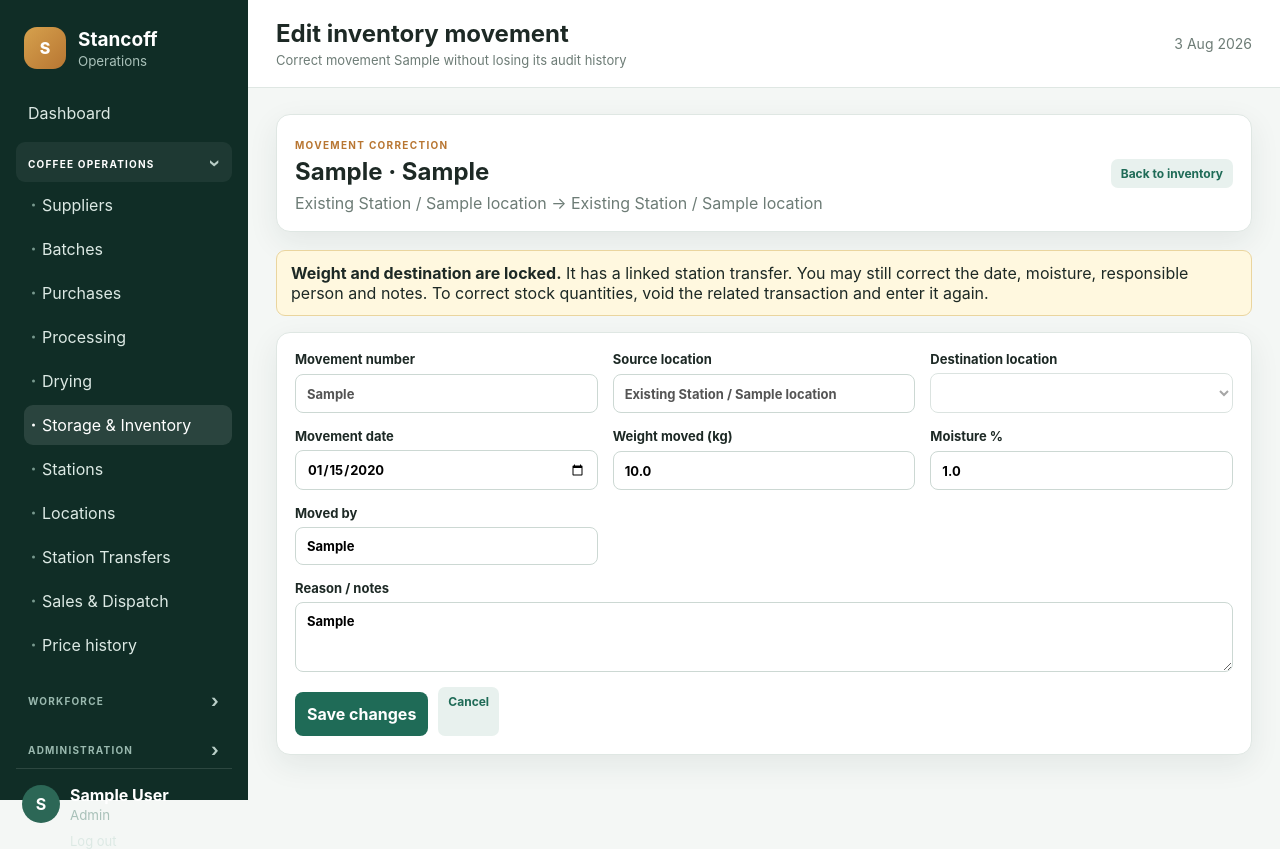
After one commit to OBEDATULINDA/Stancoff, a Flask app: page /inventory/movement/1/edit in a window 1280 px wide. The commit adds this page. Run offline with Flask 3, Linux system fonts and the light colour scheme; the visitor is signed in with stand-in values (Sample User, id 1); tables that the repository leaves empty hold one stand-in row (values such as "Sample post"); lists and menus that the app fills with data are empty; some libraries are stand-ins or nearby versions.

Commit message:
Added edit button to movements

```diff
--- a/app.py
+++ b/app.py
@@ -1598,6 +1598,152 @@ def inventory():
     )
 
 
+@app.route("/inventory/movement/<int:id>/edit", methods=["GET", "POST"])
+@permission_required("inventory")
+def inventory_movement_edit(id):
+    movement = CoffeeMovement.query.get_or_404(id)
+    if movement.status == "Voided":
+        flash("A voided movement cannot be edited.")
+        return redirect(url_for("inventory"))
+
+    destination_stock = CoffeeStock.query.filter_by(
+        drying_id=movement.drying_id, location_id=movement.to_location_id
+    ).first()
+    linked_transfer = StationTransfer.query.filter_by(movement_id=movement.id).first()
+    later_movement = CoffeeMovement.query.filter(
+        CoffeeMovement.drying_id == movement.drying_id,
+        CoffeeMovement.from_location_id == movement.to_location_id,
+        CoffeeMovement.status == "Active",
+        CoffeeMovement.id > movement.id,
+    ).first()
+    later_dispatch = None
+    if destination_stock:
+        later_dispatch = Dispatch.query.filter(
+            Dispatch.stock_id == destination_stock.id,
+            Dispatch.status == "Active",
+            Dispatch.created_at > movement.created_at,
+        ).first()
+
+    protected_type = (movement.movement_type or "").startswith("Finished Drying")
+    can_change_stock = not linked_transfer and not later_movement and not later_dispatch and not protected_type
+
+    if request.method == "POST":
+        try:
+            movement_date = datetime.strptime(request.form["movement_date"], "%Y-%m-%d").date()
+        except (KeyError, ValueError):
+            flash("Enter a valid movement date.")
+            return redirect(url_for("inventory_movement_edit", id=id))
+
+        moisture = float(request.form["moisture"]) if request.form.get("moisture") else None
+        reason = (request.form.get("reason") or "").strip()
+        moved_by = (request.form.get("moved_by") or "").strip()
+
+        # Metadata may always be corrected on an active movement.
+        movement.movement_date = movement_date
+        movement.moisture = moisture
+        movement.reason = reason
+        movement.moved_by = moved_by
+
+        if can_change_stock:
+            try:
+                new_destination_id = int(request.form["to_location_id"])
+                new_weight = float(request.form.get("weight") or 0)
+            except (KeyError, TypeError, ValueError):
+                flash("Enter a valid destination and movement weight.")
+                return redirect(url_for("inventory_movement_edit", id=id))
+
+            new_destination = Location.query.get_or_404(new_destination_id)
+            if new_destination.id == movement.from_location_id:
+                flash("The destination must be different from the source location.")
+                return redirect(url_for("inventory_movement_edit", id=id))
+            if new_weight <= 0:
+                flash("Movement weight must be greater than zero.")
+                return redirect(url_for("inventory_movement_edit", id=id))
+            if not destination_stock or float(destination_stock.weight or 0) + 0.0001 < float(movement.weight or 0):
+                flash("Weight or destination cannot be changed because the original destination no longer holds enough coffee to reverse this movement.")
+                return redirect(url_for("inventory_movement_edit", id=id))
+
+            source_stock = CoffeeStock.query.filter_by(
+                drying_id=movement.drying_id, location_id=movement.from_location_id
+            ).first()
+            if not source_stock:
+                source_stock = CoffeeStock(
+                    drying_id=movement.drying_id,
+                    batch_id=movement.batch_id,
+                    grade=movement.grade,
+                    location_id=movement.from_location_id,
+                    weight=0,
+                    moisture=movement.moisture,
+                    stock_status=stock_status_for_location(movement.from_location.location_type),
+                )
+                db.session.add(source_stock)
+                db.session.flush()
+
+            # Reverse the original movement first.
+            destination_stock.weight = max(0, float(destination_stock.weight or 0) - float(movement.weight or 0))
+            source_stock.weight = float(source_stock.weight or 0) + float(movement.weight or 0)
+
+            if new_weight > float(source_stock.weight or 0) + 0.0001:
+                db.session.rollback()
+                flash(f"The revised weight cannot exceed the available source balance of {source_stock.weight:,.2f} kg.")
+                return redirect(url_for("inventory_movement_edit", id=id))
+
+            revised_destination_stock = CoffeeStock.query.filter_by(
+                drying_id=movement.drying_id, location_id=new_destination.id
+            ).first()
+            old_revised_weight = float(revised_destination_stock.weight or 0) if revised_destination_stock else 0
+            if not revised_destination_stock:
+                revised_destination_stock = CoffeeStock(
+                    drying_id=movement.drying_id,
+                    batch_id=movement.batch_id,
+                    grade=movement.grade,
+                    location_id=new_destination.id,
+                    weight=0,
+                    moisture=moisture,
+                    stock_status=stock_status_for_location(new_destination.location_type),
+                )
+                db.session.add(revised_destination_stock)
+
+            new_total = old_revised_weight + new_weight
+            if moisture is not None:
+                old_m = float(revised_destination_stock.moisture if revised_destination_stock.moisture is not None else moisture)
+                revised_destination_stock.moisture = ((old_revised_weight * old_m) + (new_weight * moisture)) / new_total if new_total else moisture
+            revised_destination_stock.weight = new_total
+            revised_destination_stock.stock_status = stock_status_for_location(new_destination.location_type)
+            source_stock.weight = max(0, float(source_stock.weight or 0) - new_weight)
+            source_stock.stock_status = stock_status_for_location(movement.from_location.location_type)
+
+            movement.to_location_id = new_destination.id
+            movement.weight = new_weight
+            movement.movement_type = {
+                "Drying Area": "Return to Drying",
+                "Temporary Storage": "Temporary Storage",
+                "Final Warehouse": "Final Storage",
+            }.get(new_destination.location_type, "Transfer")
+
+        db.session.commit()
+        log_action("EDIT", "Inventory Movement", movement.id, movement.movement_no)
+        if can_change_stock:
+            flash("Movement and inventory balances updated successfully.")
+        else:
+            flash("Movement details updated. Weight and destination were protected because linked activity already exists.")
+        return redirect(url_for("inventory"))
+
+    locations_list = Location.query.filter_by(status="Active").order_by(
+        Location.station_id, Location.location_type, Location.name
+    ).all()
+    return render_template(
+        "movement_edit.html",
+        movement=movement,
+        locations=locations_list,
+        can_change_stock=can_change_stock,
+        linked_transfer=linked_transfer,
+        later_movement=later_movement,
+        later_dispatch=later_dispatch,
+        protected_type=protected_type,
+    )
+
+
 @app.route("/inventory/movement/<int:id>/print")
 @permission_required("inventory")
 def inventory_movement_print(id):
--- a/templates/inventory.html
+++ b/templates/inventory.html
@@ -37,7 +37,7 @@
 <section class="panel" style="margin-top:18px">
   <div class="panel-heading"><div><span class="eyebrow">Audit trail</span><h2>Movement history</h2></div></div>
   <div class="table-scroll"><table><thead><tr><th>No.</th><th>Date</th><th>Batch</th><th>Grade</th><th>From station/location</th><th>To station/location</th><th>Weight</th><th>Moisture</th><th>Type</th><th>Status</th><th>Moving form</th><th>Action</th></tr></thead><tbody>
-  {% for m in movements %}<tr class="{% if m.status=='Voided' %}voided-row{% endif %}"><td><strong>{{ m.movement_no }}</strong></td><td>{{ m.movement_date }}</td><td>{{ m.batch.batch_no }}</td><td>{{ m.grade }}</td><td>{{ m.from_location.station.name if m.from_location.station else 'Unassigned' }} / {{ m.from_location.name }}</td><td>{{ m.to_location.station.name if m.to_location.station else 'Unassigned' }} / {{ m.to_location.name }}</td><td>{{ '{:,.2f}'.format(m.weight) }} kg</td><td>{{ '{:.2f}%'.format(m.moisture) if m.moisture is not none else '—' }}</td><td>{{ m.movement_type }}</td><td>{{ m.status }}</td><td><a class="small-button" target="_blank" href="{{ url_for('inventory_movement_print', id=m.id) }}">Print</a></td><td>{% if m.status!='Voided' %}<form method="post" action="{{ url_for('inventory_movement_void', id=m.id) }}" class="inline-void" onsubmit="return confirm('Reverse and void this movement?')"><input name="void_reason" required placeholder="Reason"><button class="small-button danger">Void</button></form>{% else %}<small>{{ m.void_reason }}</small>{% endif %}</td></tr>
+  {% for m in movements %}<tr class="{% if m.status=='Voided' %}voided-row{% endif %}"><td><strong>{{ m.movement_no }}</strong></td><td>{{ m.movement_date }}</td><td>{{ m.batch.batch_no }}</td><td>{{ m.grade }}</td><td>{{ m.from_location.station.name if m.from_location.station else 'Unassigned' }} / {{ m.from_location.name }}</td><td>{{ m.to_location.station.name if m.to_location.station else 'Unassigned' }} / {{ m.to_location.name }}</td><td>{{ '{:,.2f}'.format(m.weight) }} kg</td><td>{{ '{:.2f}%'.format(m.moisture) if m.moisture is not none else '—' }}</td><td>{{ m.movement_type }}</td><td>{{ m.status }}</td><td><a class="small-button" target="_blank" href="{{ url_for('inventory_movement_print', id=m.id) }}">Print</a></td><td>{% if m.status!='Voided' %}<div style="display:flex;gap:6px;align-items:center;flex-wrap:wrap"><a class="small-button" href="{{ url_for('inventory_movement_edit', id=m.id) }}">Edit</a><form method="post" action="{{ url_for('inventory_movement_void', id=m.id) }}" class="inline-void" onsubmit="return confirm('Reverse and void this movement?')"><input name="void_reason" required placeholder="Reason"><button class="small-button danger">Void</button></form></div>{% else %}<small>{{ m.void_reason }}</small>{% endif %}</td></tr>
   {% else %}<tr><td colspan="12" class="empty">No movements recorded yet.</td></tr>{% endfor %}
   </tbody></table></div>
 </section>
--- /dev/null
+++ b/templates/movement_edit.html
@@ -0,0 +1,49 @@
+{% extends "base.html" %}
+{% block title %}Edit Movement · Stancoff{% endblock %}
+{% block page_title %}Edit inventory movement{% endblock %}
+{% block page_subtitle %}Correct movement {{ movement.movement_no }} without losing its audit history{% endblock %}
+{% block content %}
+<section class="panel processing-intro">
+  <div>
+    <span class="eyebrow">Movement correction</span>
+    <h2>{{ movement.batch.batch_no }} · {{ movement.grade }}</h2>
+    <p>{{ movement.from_location.station.name if movement.from_location.station else 'Unassigned' }} / {{ movement.from_location.name }} → {{ movement.to_location.station.name if movement.to_location.station else 'Unassigned' }} / {{ movement.to_location.name }}</p>
+  </div>
+  <a class="secondary-button" href="{{ url_for('inventory') }}">Back to inventory</a>
+</section>
+
+{% if not can_change_stock %}
+<div class="flash">
+  <strong>Weight and destination are locked.</strong>
+  {% if protected_type %}This movement was created by Finish Drying.{% endif %}
+  {% if linked_transfer %}It has a linked station transfer.{% endif %}
+  {% if later_movement %}Coffee from this destination has already moved onward.{% endif %}
+  {% if later_dispatch %}Coffee from this destination has already been dispatched.{% endif %}
+  You may still correct the date, moisture, responsible person and notes. To correct stock quantities, void the related transaction and enter it again.
+</div>
+{% endif %}
+
+<section class="panel">
+<form method="post" class="processing-form">
+  <label>Movement number<input value="{{ movement.movement_no }}" disabled></label>
+  <label>Source location<input value="{{ movement.from_location.station.name if movement.from_location.station else 'Unassigned' }} / {{ movement.from_location.name }}" disabled></label>
+  <label>Destination location
+    <select name="to_location_id" {% if not can_change_stock %}disabled{% endif %} required>
+      {% for l in locations %}
+      <option value="{{ l.id }}" {% if l.id == movement.to_location_id %}selected{% endif %}>{{ l.station.name if l.station else 'Unassigned' }} / {{ l.name }} · {{ l.location_type }}</option>
+      {% endfor %}
+    </select>
+    {% if not can_change_stock %}<input type="hidden" name="to_location_id" value="{{ movement.to_location_id }}">{% endif %}
+  </label>
+  <label>Movement date<input type="date" name="movement_date" value="{{ movement.movement_date.isoformat() }}" required></label>
+  <label>Weight moved (kg)<input type="number" min="0.01" step="0.01" name="weight" value="{{ movement.weight }}" {% if not can_change_stock %}readonly{% endif %} required></label>
+  <label>Moisture %<input type="number" min="0" max="100" step="0.01" name="moisture" value="{{ movement.moisture if movement.moisture is not none else '' }}"></label>
+  <label>Moved by<input name="moved_by" value="{{ movement.moved_by or '' }}"></label>
+  <label class="form-wide">Reason / notes<textarea name="reason" rows="3">{{ movement.reason or '' }}</textarea></label>
+  <div class="form-wide" style="display:flex;gap:10px;flex-wrap:wrap">
+    <button class="primary-button">Save changes</button>
+    <a class="secondary-button" href="{{ url_for('inventory') }}">Cancel</a>
+  </div>
+</form>
+</section>
+{% endblock %}
```
Also changed, not shown: UPDATE_6_8_3_EDIT_INVENTORY_MOVEMENTS.txt (added, +11 -0 lines).
